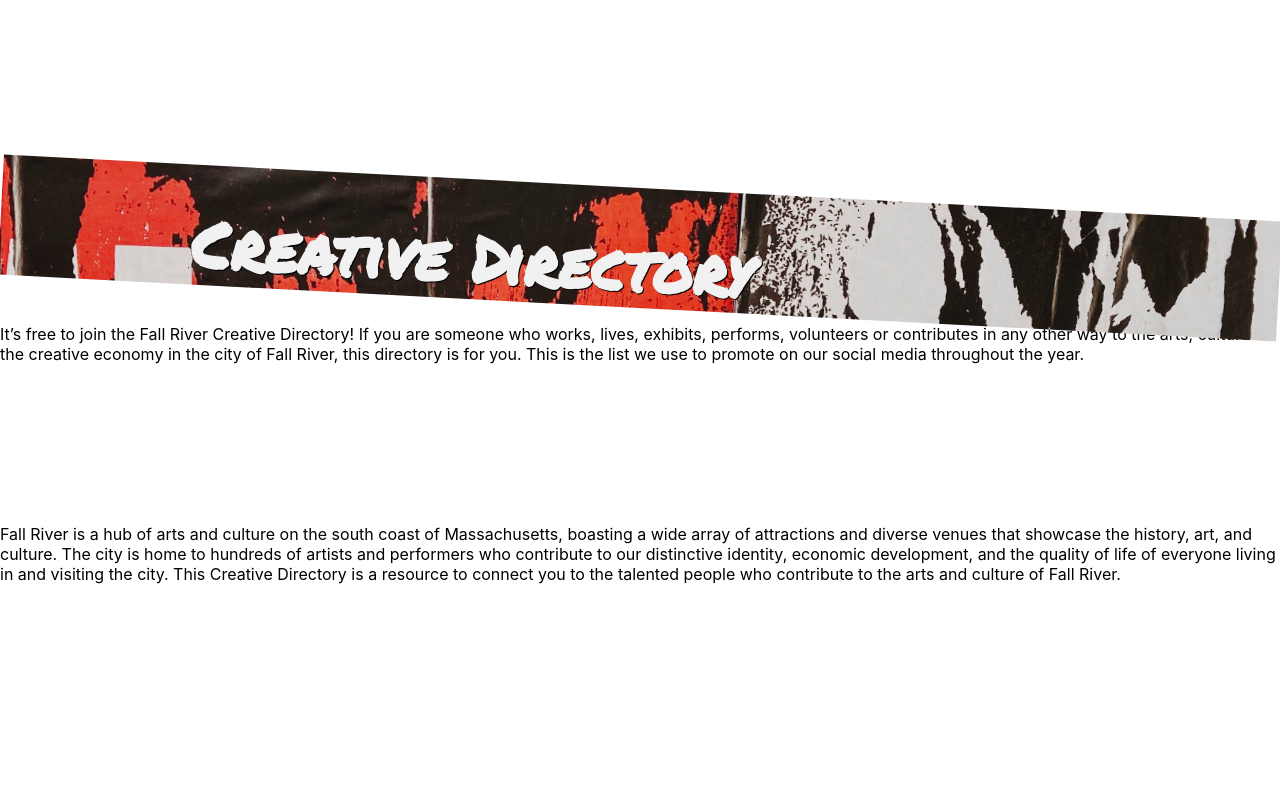
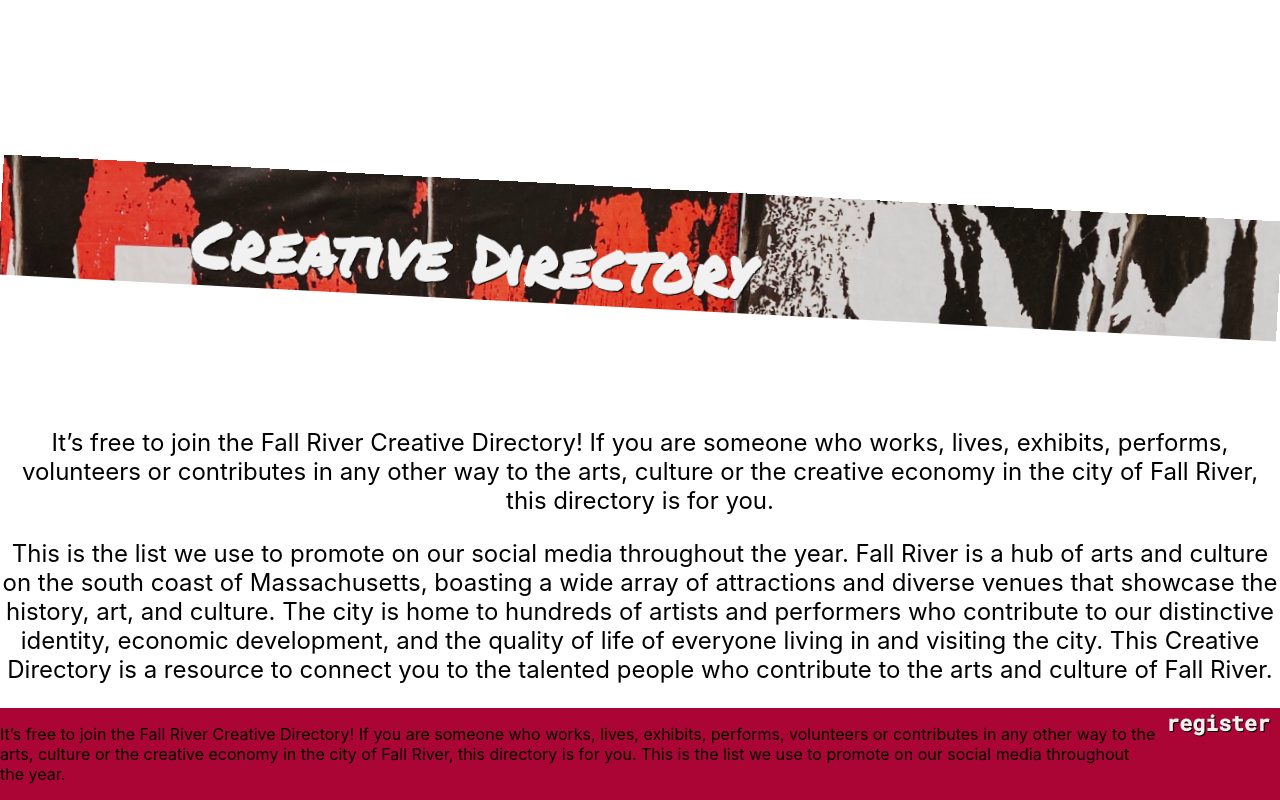
Before and after one commit to Tfauves/Creative-DirectoryFrontEnd, a React (Create React App) app: page / in a window 1280 px wide. Shown: the part 292-1092 px from the top of the page. Before the commit the page ends 892 px from the top, so only its background shows below. Built offline with nearby package versions, Linux system fonts and the light colour scheme.

Commit message:
text component added to home small changes to home css layout

```diff
--- a/src/components/Home/Home.js
+++ b/src/components/Home/Home.js
@@ -1,8 +1,9 @@
-import React from "react";
+import React, { Fragment } from "react";
 import banner from "../../assets/banner.jpg";
 import landing from "../../assets/landing.jpg";
 import Splash from "../Splash/Splash";
 import Text from "./Text";
+import NavButton from "../Navbar/NavButton";
 
 const Home = () => {
   return (
@@ -70,6 +71,20 @@ const Home = () => {
         </Splash>
       </div>
       <Text />
+      <div style={{ display: "flex", backgroundColor: "#AB0535" }}>
+        <p style={{ fontSize: "1em" }}>
+          It’s free to join the Fall River Creative Directory! If you are
+          someone who works, lives, exhibits, performs, volunteers or
+          contributes in any other way to the arts, culture or the creative
+          economy in the city of Fall River, this directory is for you. This is
+          the list we use to promote on our social media throughout the year.
+        </p>
+        <NavButton
+          style={{ fontFamily: "Roboto Mono, monospace" }}
+          to="/register"
+          label="register"
+        />
+      </div>
     </div>
   );
 };
--- a/src/components/Home/Text.js
+++ b/src/components/Home/Text.js
@@ -2,16 +2,15 @@ import React from "react";
 
 const Text = (props) => {
   return (
-    <div>
+    <div style={{ marginTop: "5em", textAlign: "center", fontSize: "1.5em" }}>
       <p>
         It’s free to join the Fall River Creative Directory! If you are someone
         who works, lives, exhibits, performs, volunteers or contributes in any
         other way to the arts, culture or the creative economy in the city of
-        Fall River, this directory is for you. This is the list we use to
-        promote on our social media throughout the year.
-      </p>
-      <p style={{ marginTop: "10em" }}>
-        Fall River is a hub of arts and culture on the south coast of
+        Fall River, this directory is for you.
+        <p>
+          This is the list we use to promote on our social media throughout the
+          year. Fall River is a hub of arts and culture on the south coast of
           Massachusetts, boasting a wide array of attractions and diverse venues
           that showcase the history, art, and culture. The city is home to
           hundreds of artists and performers who contribute to our distinctive
@@ -20,6 +19,7 @@ const Text = (props) => {
           to connect you to the talented people who contribute to the arts and
           culture of Fall River.
         </p>
+      </p>
     </div>
   );
 };
--- a/src/components/Navbar/NavBar.js
+++ b/src/components/Navbar/NavBar.js
@@ -61,11 +61,11 @@ const NavBar = (props) => {
               to="/login"
               label="login"
             />
-            <NavButton
+            {/* <NavButton
               style={{ fontFamily: "Roboto Mono, monospace" }}
               to="/register"
               label="register"
-            />
+            /> */}
             <NavButton
               style={{ fontFamily: "Roboto Mono, monospace" }}
               to="/admin"
```
Lines whose indentation alone changed are shown as unchanged.
